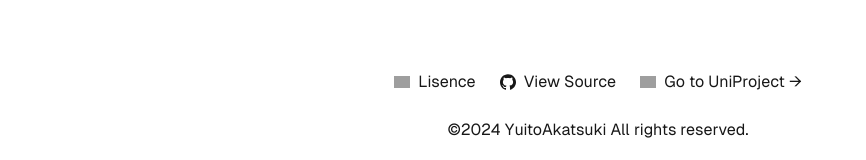
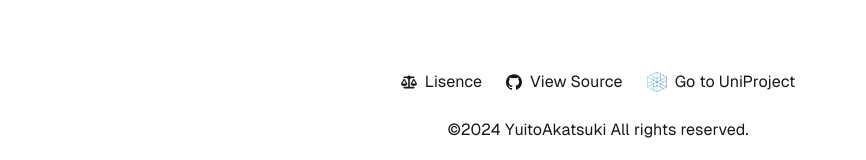
Before and after one commit to yuito-it/yuito.work, a Next.js app: page /about/about in a window 1280 px wide. Shown: the part 604-764 px from the top of the page, without its empty margins (42-908 px from the left). Built offline with nearby package versions, Linux system fonts and the light colour scheme; grey boxes are pictures that could not be loaded.

Commit message:
フッターコンポーネントのライセンスリンクにアイコンを追加し、UniProjectのリンクを更新

```diff
--- a/src/components/footer.tsx
+++ b/src/components/footer.tsx
@@ -1,5 +1,6 @@
-import Image from 'next/image';
-import { ImGithub } from 'react-icons/im';
+import { ImGithub } from "react-icons/im";
+import { FaScaleBalanced } from "react-icons/fa6";
+import Image from "next/image";
 
 export default function footer() {
   return (
@@ -11,13 +12,7 @@ export default function footer() {
           target="_blank"
           rel="noopener noreferrer"
         >
-                    <Image
-                        aria-hidden
-                        src="https://nextjs.org/icons/file.svg"
-                        alt="File icon"
-                        width={16}
-                        height={16}
-                    />
+          <FaScaleBalanced />
           Lisence
         </a>
         <a
@@ -36,18 +31,16 @@ export default function footer() {
           rel="noopener noreferrer"
         >
           <Image
-                        aria-hidden
-                        src="https://nextjs.org/icons/globe.svg"
-                        alt="Globe icon"
-                        width={16}
-                        height={16}
+            src="/img/UniPro_Logo.webp"
+            alt="UniProject"
+            width={20}
+            height={20}
           />
-                    Go to UniProject →
+          Go to UniProject
         </a>
       </div>
-            <span className='text-center'>
-                &copy;2024 YuitoAkatsuki
-                All rights reserved.
+      <span className="text-center">
+        &copy;2024 YuitoAkatsuki All rights reserved.
       </span>
     </footer>
   );
```
Lines whose indentation alone changed are shown as unchanged.
